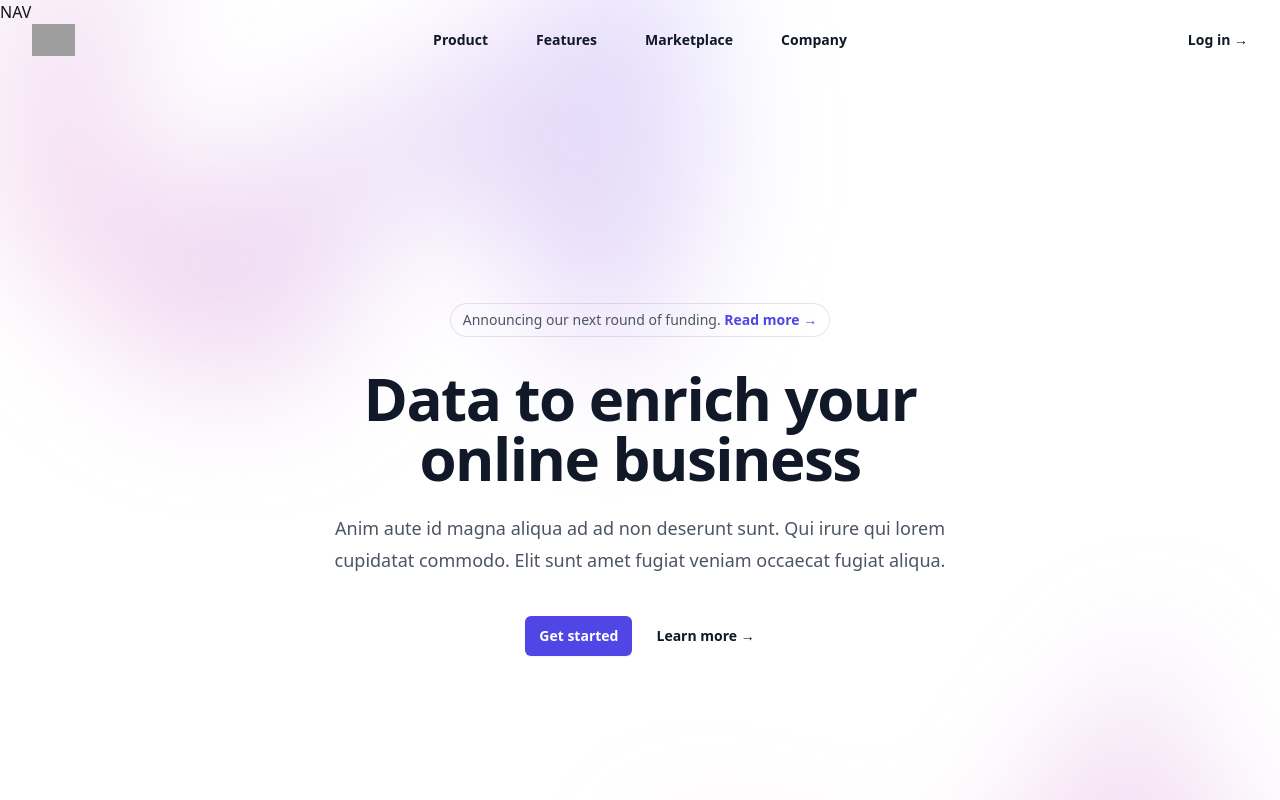
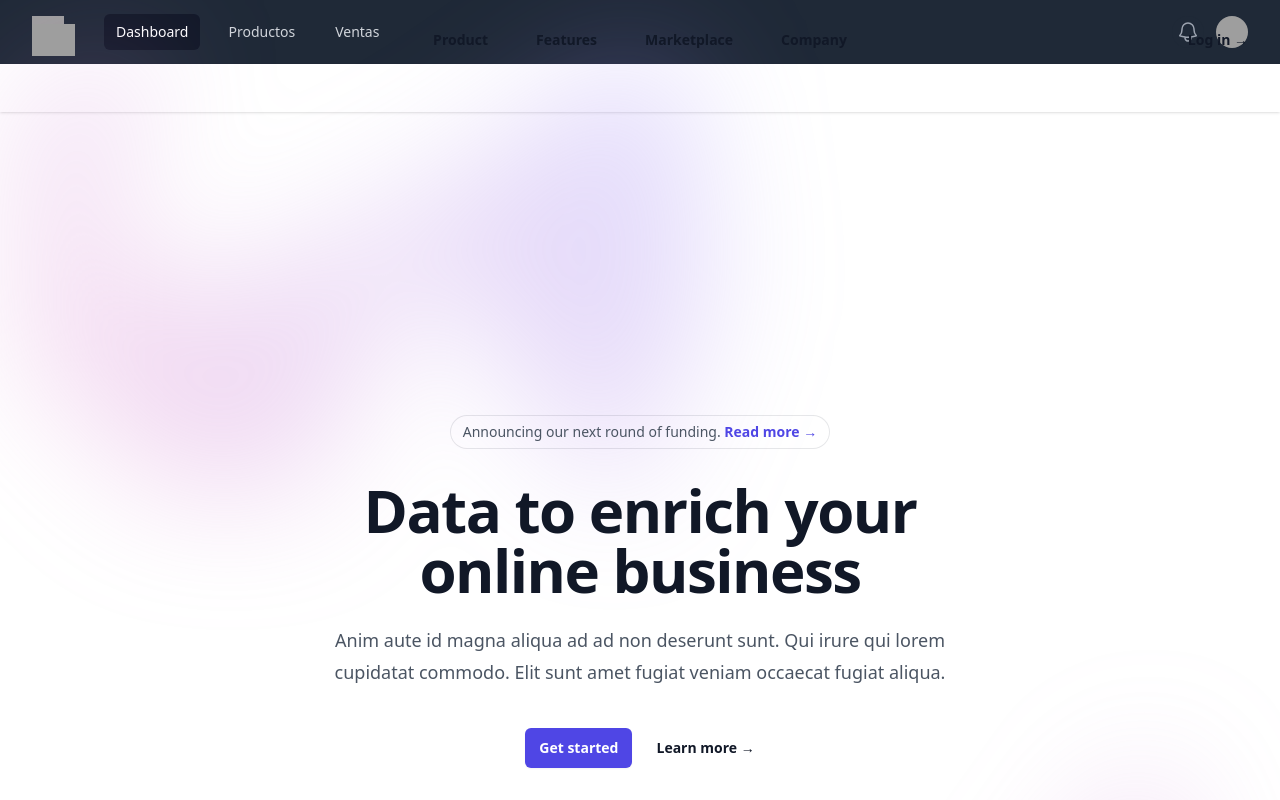
Before and after one commit to ZzzandyzzZ/shop-admin-ts, a Next.js app: page / in a window 1280 px wide. Shown: the top 800 px of the page. Built offline with nearby package versions, Linux system fonts and the light colour scheme; grey boxes are pictures that could not be loaded.

Commit message:
Create main layout component

```diff
--- a/src/layout/MainLayout.jsx
+++ b/src/layout/MainLayout.jsx
@@ -1,9 +1,21 @@
-export const MainLayout = ({ children }) => {
-  return (
-    <>
-      <nav>NAV</nav>
-      {children}
-      <footer>Footer</footer>
-    </>
-  )
-}
+// import Header from "@components/Header";
+// import Nav from "@common/Nav";
+
+import Header from '@components/Header';
+import Navbar from '@components/Navbar';
+
+export default function MainLayout({children}) {
+    return(
+        <>
+        <div className="min-h-full">
+            <Header/>
+            <Navbar />
+            <main>
+                <div className="max-w-7xl mx-auto py-6 sm:px-6">
+                    {children}
+                </div>
+            </main>
+        </div>
+        </>
+    )
+};
--- a/src/pages/_app.tsx
+++ b/src/pages/_app.tsx
@@ -1,6 +1,6 @@
 import '@styles/globals.css'
 import type { AppProps } from 'next/app'
-import { MainLayout } from '@layout/MainLayout'
+import MainLayout from '@layout/MainLayout'
 
 const App = ({ Component, pageProps }: AppProps): JSX.Element => {
   return (
```
